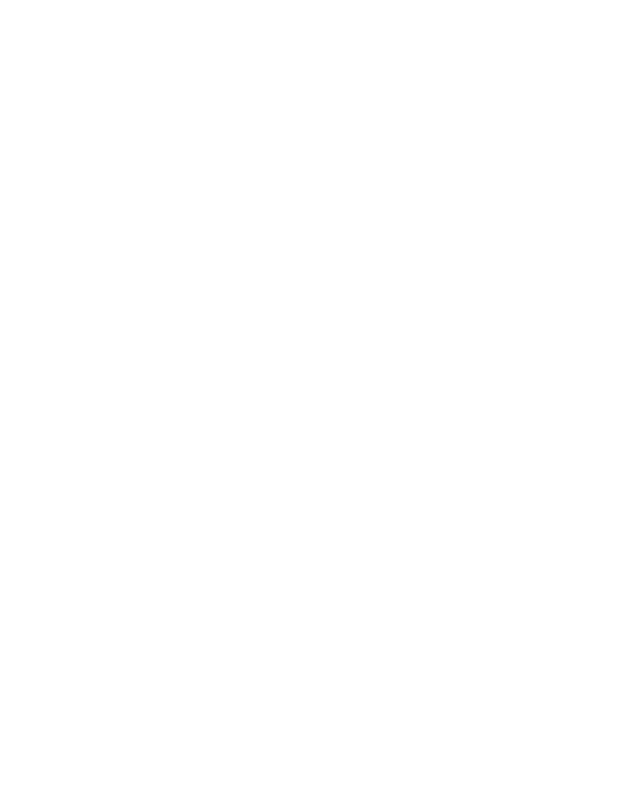
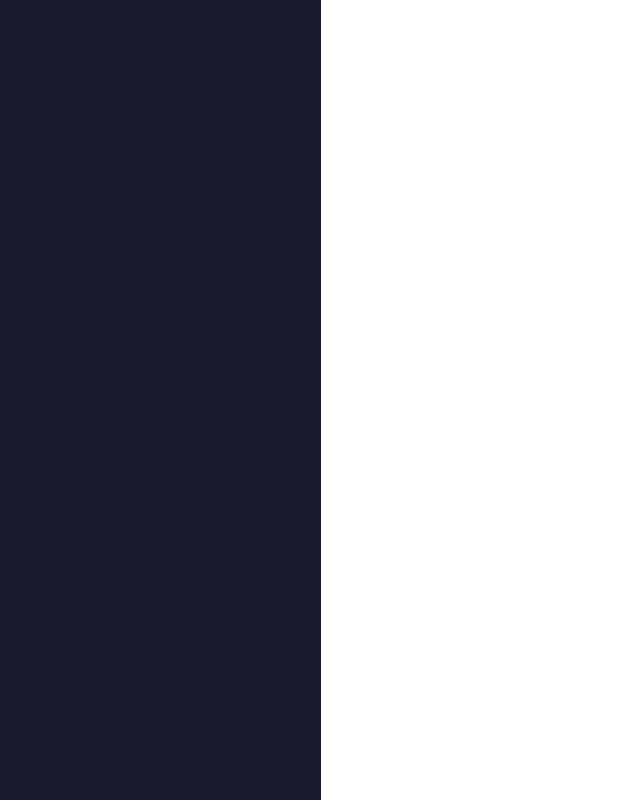
Before and after one commit to arthurlovekin/rotation-visualizer, a plain HTML site: page index.html in a window 1280 px wide. Shown: the whole page, without its empty margins (319-959 px from the left). Drawn offline with Linux system fonts and the light colour scheme.

Commit message:
index.html has necessary elements (but doesn't look good)

```diff
--- a/index.html
+++ b/index.html
@@ -1,11 +1,41 @@
 <!DOCTYPE html>
-<style>
-    .red {
-      color: red;
-    }
-</style>
-
 <html>
-  <head></head>
-  <body></body>
+  <head>
+    <meta charset="utf-8">
+    <link data-trunk rel="rust" data-wasm-opt="z" />
+    <style>
+      html, body {
+        margin: 0;
+        padding: 0;
+        height: 100%;
+        overflow: hidden;
+      }
+      .container {
+        display: flex;
+        height: 100%;
+        width: 100%;
+      }
+      #leptos-app {
+        flex: 1;
+        padding: 20px;
+        overflow-y: auto;
+        background: #1a1a2e;
+        color: #eee;
+      }
+      #three-canvas {
+        flex: 1;
+        width: 50%;
+        height: 100%;
+      }
+      .red {
+        color: red;
+      }
+    </style>
+  </head>
+  <body>
+    <div class="container">
+      <div id="leptos-app"></div>
+      <canvas id="three-canvas"></canvas>
+    </div>
+  </body>
 </html>
```
